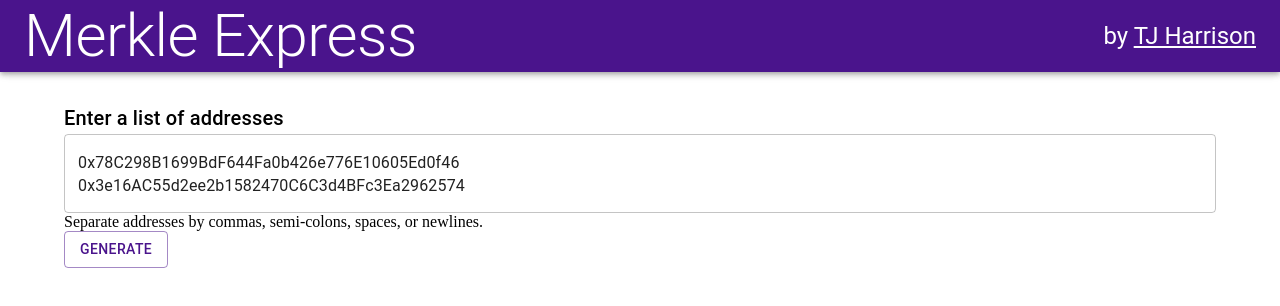
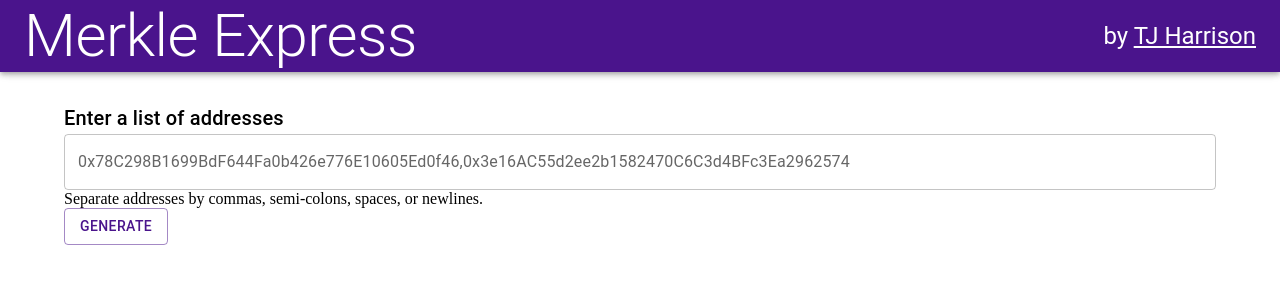
Before and after one commit to TerryJHarrison/merkle-express, a React app: page / in a window 1280 px wide. Shown: the top 306 px of the page. Built offline with nearby package versions, Linux system fonts and the light colour scheme; what @rainbow-me/rainbowkit, wagmi would draw is missing.

Commit message:
Remove default addresses, make label instead

```diff
--- a/src/App.jsx
+++ b/src/App.jsx
@@ -22,7 +22,7 @@
   const styles = makeStyles(applicationStyles)();
 
   const [merkleRoot, setMerkleRoot] = useState('');
-  const [addressListInput, setAddressListInput] = useState('0x78C298B1699BdF644Fa0b426e776E10605Ed0f46\n0x3e16AC55d2ee2b1582470C6C3d4BFc3Ea2962574');
+  const [addressListInput, setAddressListInput] = useState('');
 
   const [currentTab, setCurrentTab] = React.useState(0);
 
@@ -54,6 +54,7 @@
         <TextField fullWidth
                    multiline
                    value={addressListInput}
+                   label={"0x78C298B1699BdF644Fa0b426e776E10605Ed0f46,0x3e16AC55d2ee2b1582470C6C3d4BFc3Ea2962574"}
                    onChange={handleAddressesChange}/>
         <Typography variant="h7">Separate addresses by commas, semi-colons, spaces, or newlines.</Typography><br/>
         <Button onClick={createTree} variant="outlined" className={styles.topMargined}>Generate</Button>
```
